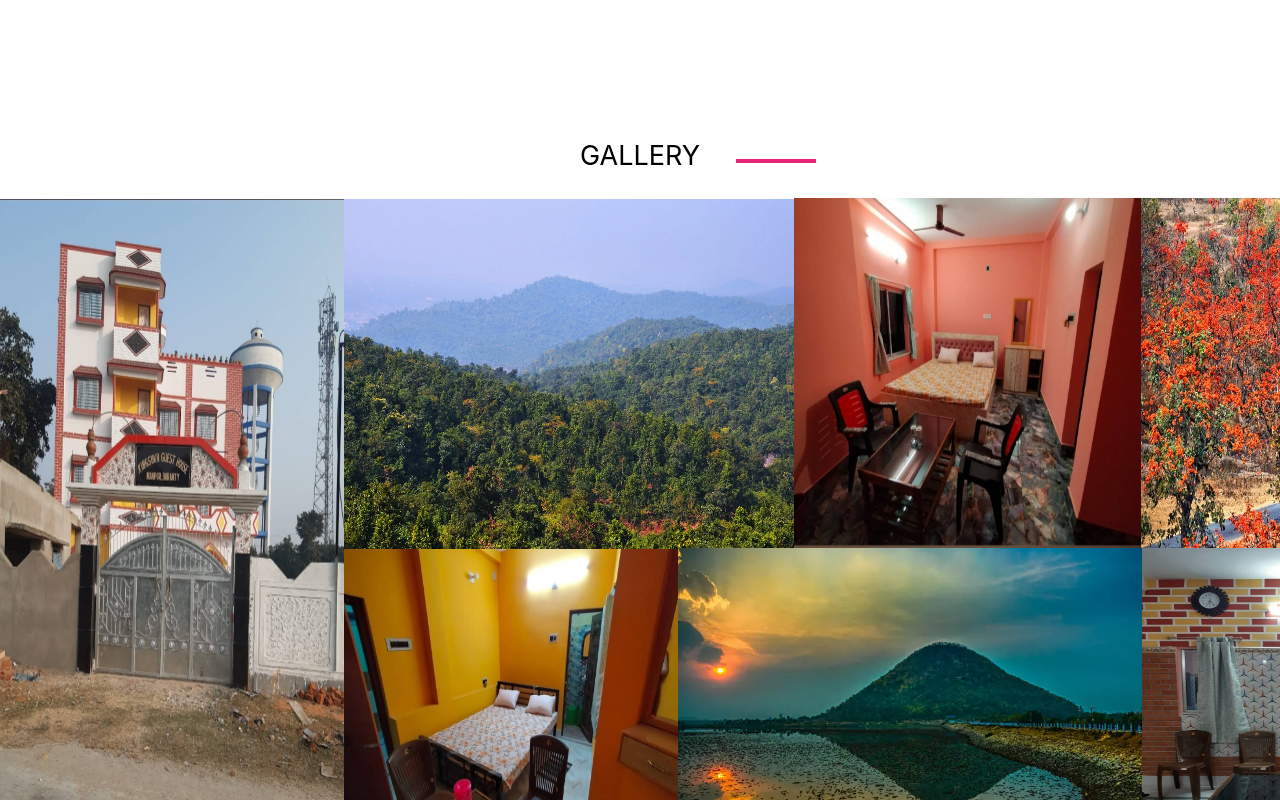
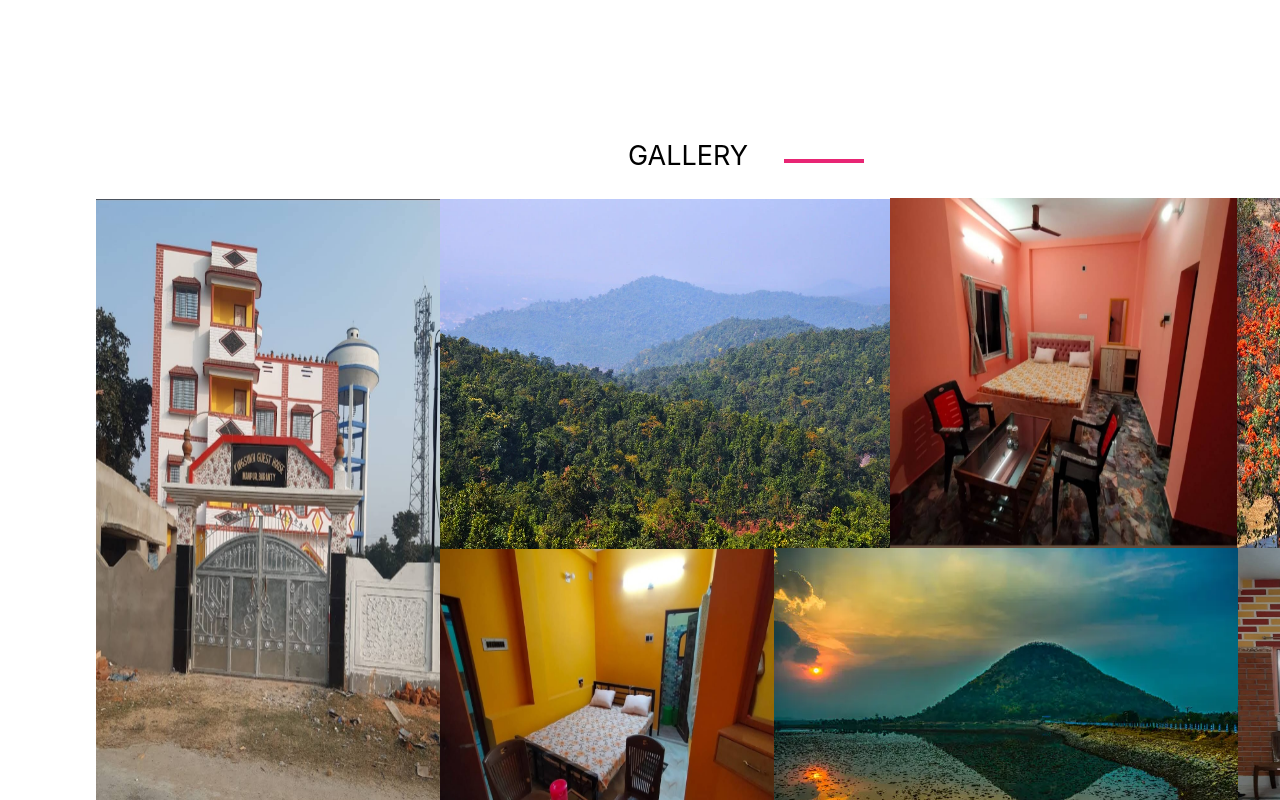
Before and after one commit to patelrishi/my-innobyte1-project, a React (Create React App) app: page / in a window 1280 px wide. Shown: the part 4620-5420 px from the top of the page. Built offline with nearby package versions, Linux system fonts and the light colour scheme.

Commit message:
final-commit

```diff
--- a/src/App.css
+++ b/src/App.css
@@ -504,6 +504,7 @@ font-size: 23px;
 /*--------------------------GALLERY CSS PROPERTIES-------------------*/
 .gallery-container{
   margin-top: 20rem;
+  margin-left: 6rem;
 }
 
 .gallery-title{
```
